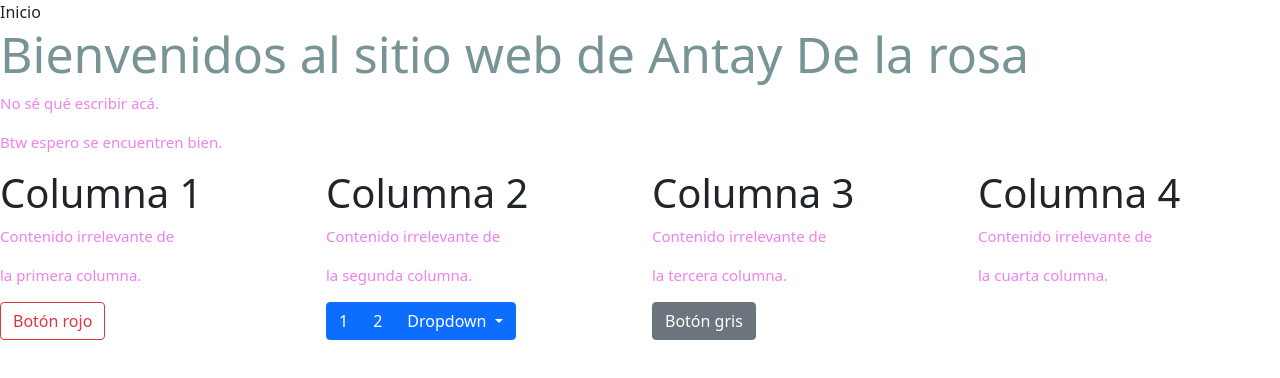
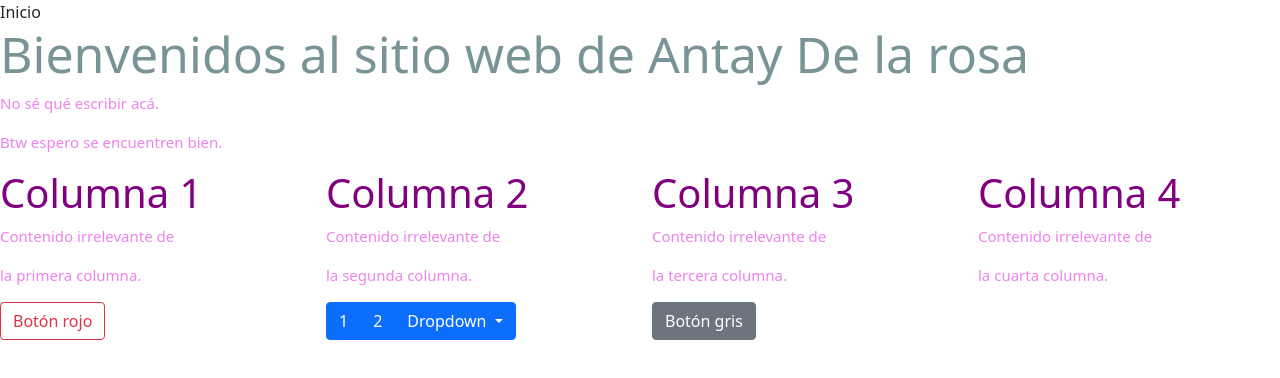
Before and after one commit to antaystuff24/antaystuff24.github.io, a plain HTML site: page index.html in a window 1280 px wide. Drawn offline with nearby package versions, Linux system fonts and the light colour scheme.

Commit message:
Update index.html

```diff
--- a/index.html
+++ b/index.html
@@ -13,7 +13,7 @@ crossorigin="anonymous"></script>
 
     <style>
     h1{ color: 799496; font-size: 50px;}
-    h3{ color: darkpurple; font-size: 40px;}
+    h3{ color: purple; font-size: 40px;}
     p{ color: violet; font-size: 15px;}
 
     </style>
```
